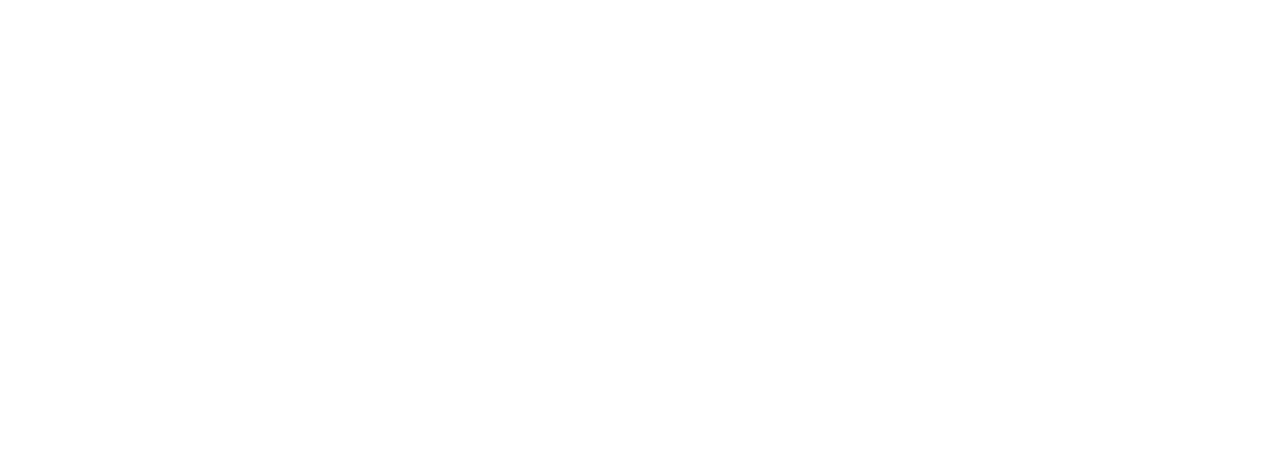
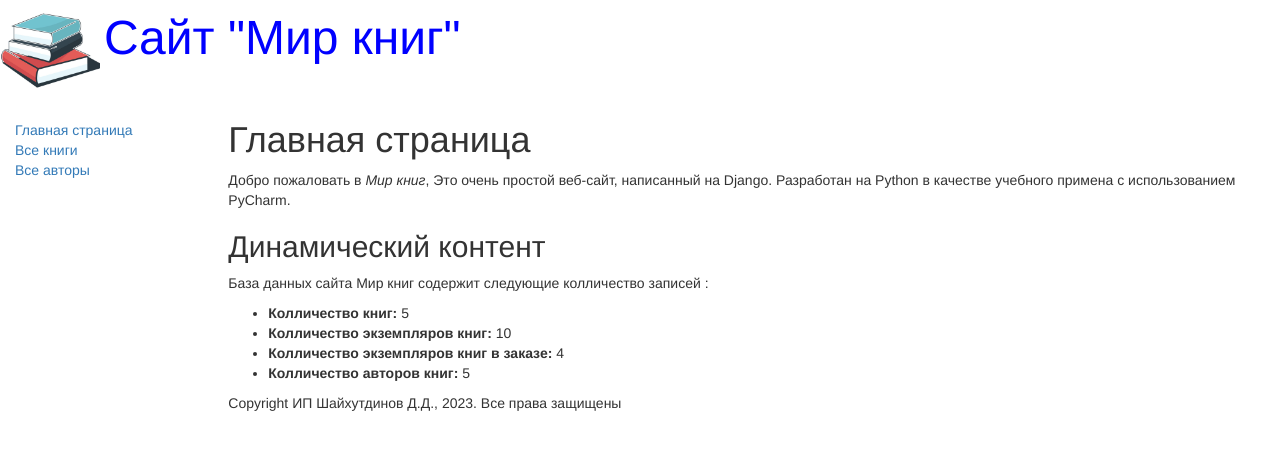
Before and after one commit to jeffrixxxon/WorldBooksRestApi, a Django app: page / in a window 1280 px wide. Before the commit the part shown is empty. Shown: the top 450 px of the page. Run offline with Django 4.2, Linux system fonts and the light colour scheme; data comes from the database, SQL or seed files in the repository; both versions use the stored data as it was after the commit; some libraries are stand-ins or nearby versions.

Commit message:
Формирование базового шаблона с html разметкой. Формирование главнос страницы сайта.

```diff
--- a/WebBooks/WebBooks/urls.py
+++ b/WebBooks/WebBooks/urls.py
@@ -16,9 +16,11 @@ Including another URLconf
 from django.contrib import admin
 from django.urls import path
 from catalog import views
+from django.conf.urls import url
 
 
 urlpatterns = [
-    path('', views.index, name='home'),
+    path('', views.index, name='index'),
     path('admin/', admin.site.urls),
+    url(r'^books/$', views.BookListView.as_view(), name='books'),
 ]
--- /dev/null
+++ b/WebBooks/catalog/static/css/styles.css
@@ -0,0 +1,5 @@
+.sidebar-nav {
+    margin-top: 20px;
+    padding: 0;
+    list-style: none;
+}
--- /dev/null
+++ b/WebBooks/catalog/templates/base_generic.html
@@ -0,0 +1,46 @@
+<!DOCTYPE html>
+<html lang="en">
+<head>
+    {% block title %}<title>Мир книг</title>{% endblock %}
+    <meta charset="UTF-8">
+    <meta name="viewport" content="width=device-width,
+                                    initial-scale=1">
+    <link rel="stylesheet"
+        href="https://maxcdn.bootstrapcdn.com/bootstrap/3.3.7/css/bootstrap.min.css">
+    <script src="https://ajax.googleapis.com/ajax/libs/jquery/1.12.4/jquery.min.js"></script>
+    <script src="https://maxcdn.bootstrapcdn.com/bootstrap/3.3.7/js/bootstrap.min.js"></script>
+
+    {% load static %}
+    <link rel="stylesheet" href="{% static 'css/styles.css' %}">
+    {% block head %}
+        <img src="{% static 'images/logotip.jpeg' %}"
+        style="width:100px;height:100px;" align="absmiddle">
+        <font size=7, color="blue">Сайт "Мир книг"</font>
+    {% endblock %}
+</head>
+
+<body>
+    <div class="container-fluid">
+
+        <div class="row">
+            <div class="col-sm-2">
+            {% block sidebar %}
+            <ul class="sidebar-nav">
+                <li><a href="{% url 'index' %}">Главная страница</a></li>
+                <li><a href="">Все книги</a></li>
+                <li><a href="">Все авторы</a></li>
+            </ul>
+            {% endblock %}
+            </div>
+            <div class="col-sm-10">
+            {% block content %}{% endblock %}
+            {% block footer %}
+                {% block copyright %}
+            <p>Copyright ИП Шайхутдинов Д.Д., 2023. Все права защищены</p>
+                {% endblock %}
+            {% endblock %}
+            </div>
+        </div>
+    </div>
+</body>
+</html>
--- a/WebBooks/catalog/templates/index.html
+++ b/WebBooks/catalog/templates/index.html
@@ -1,10 +1,22 @@
-<!DOCTYPE html>
-<html lang="en">
-<head>
-    <meta charset="UTF-8">
-    <title>Title</title>
-</head>
-<body>
+{% extends "base_generic.html" %}
 
-</body>
-</html>
+{% block content %}
+<h1>Главная страница</h1>
+
+    <p>
+        Добро пожаловать в <em>Мир книг</em>, Это очень простой
+        веб-сайт, написанный на Django. Разработан на Python
+        в качестве учебного примена с использованием PyCharm.
+    </p>
+
+<h2>Динамический контент</h2>
+
+    <p>База данных сайта Мир книг содержит следующие колличество записей :</p>
+
+    <ul>
+        <li><strong>Колличество книг: </strong>{{ num_books }}</li>
+        <li><strong>Колличество экземпляров книг: </strong>{{ num_instances }}</li>
+        <li><strong>Колличество экземпляров книг в заказе: </strong>{{ num_instances_availabel }}</li>
+        <li><strong>Колличество авторов книг: </strong>{{ num_authors }}</li>
+    </ul>
+{% endblock %}
--- a/WebBooks/catalog/views.py
+++ b/WebBooks/catalog/views.py
@@ -1,10 +1,13 @@
 from django.shortcuts import render
 from .models import Book, Author, BookInstance, Genre
-
-# Create your views here.
+from django.views import generic
 
 
-def index(request, num_visits=None):
+class BookListView(generic.ListView):
+    model = Book
+
+
+def index(request):
     num_books = Book.objects.all().count()
     num_instances = BookInstance.objects.all().count()
     num_instances_availabel = BookInstance.objects.filter(status__exact=2).count()
@@ -13,5 +16,4 @@ def index(request, num_visits=None):
                                                   'num_instances': num_instances,
                                                   'num_instances_availabel': num_instances_availabel,
                                                   'num_authors': num_authors,
-                                                  'num_visits': num_visits,
                                                   })
```
Also changed, not shown: WebBooks/catalog/static/images/logotip.jpeg (added), WebBooks/db.sqlite3.
